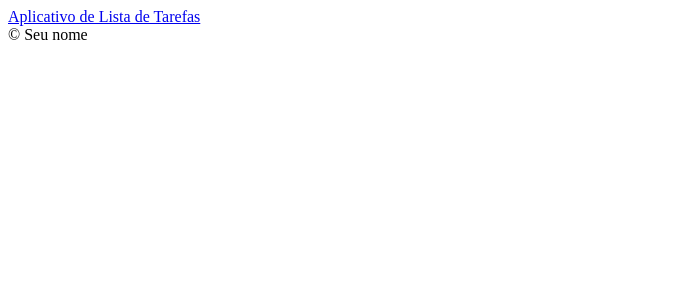
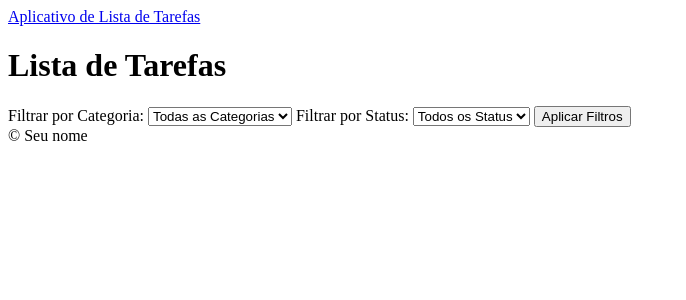
Before and after one commit to Dagmar87/todoListTeste01, a Django app: template teste_todolist/templates/todolist.html in a window 1280 px wide. Shown: the top 300 px of the page, without its empty margins (0-686 px from the left). Run offline with Django 5.2, Linux system fonts and the light colour scheme; the template is opened without the code that fills it, so the values that code supplies are empty.

Commit message:
Finalização do desenvolvimento do código do arquivo todolist.html

```diff
--- a/teste_todolist/templates/todolist.html
+++ b/teste_todolist/templates/todolist.html
@@ -1,6 +1,51 @@
-{% extends "base.html" %}
-{% block content %}
+{% extends "base.html" %} {% block content %}
 <div class="container">
-
+  <h1 class="my-4">Lista de Tarefas</h1>
+  <div class="row">
+    <form method="post">
+      {% csrf_token %}
+      <label for="categoria_filter">Filtrar por Categoria:</label>
+      <select id="categoria_filter" name="categoria_filter">
+        <option value="">Todas as Categorias</option>
+        {% for categoria in categorias %}
+        <option value="{{ categoria.pk }}">{{ categoria.nome }}</option>
+        {% endfor %}
+      </select>
+      <label for="status_filter">Filtrar por Status:</label>
+      <select id="status_filter" name="status_filter">
+        <option value="">Todos os Status</option>
+        {% for status in statuses %}
+        <option value="{{ status.pk }}">{{ status.name }}</option>
+        {% endfor %}
+      </select>
+      <button type="submit">Aplicar Filtros</button>
+    </form>
+  </div>
+  <div class="col-lg-8">
+    <div class="row">
+      {% for tarefa in tarefas %}
+      <div class="col-md-6 mb-4">
+        <div class="card">
+          <div class="card-body">
+            <h5 class="card-title">{{ tarefa.titulo }}</h5>
+            <p class="card-text">{{ tarefa.descricao }}</p>
+            <p class="card-text">
+              <strong>Data de Vencimento:</strong> {{ tarefa.data_de_vencimento
+              }}
+            </p>
+            <p class="card-text">
+              <strong>Categoria:</strong> {{ tarefa.categoria }}
+            </p>
+            <p class="card-text">
+              <strong>Status:</strong> {{ tarefa.status }}
+            </p>
+            <a href="#" class="btn btn-primary">Editar</a>
+            <a href="#" class="btn btn-danger">Excluir</a>
+          </div>
+        </div>
+      </div>
+      {% endfor %}
+    </div>
+  </div>
 </div>
 {% endblock %}
```
